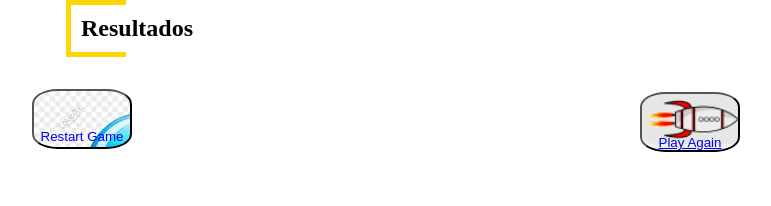
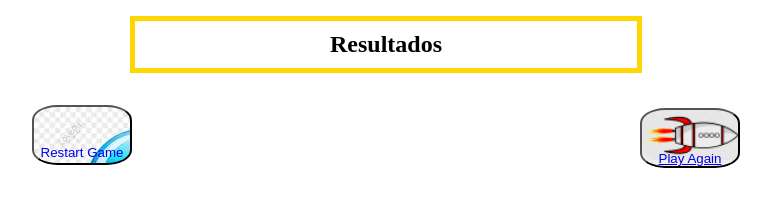
Before and after one commit to natt83/wheel-of-aliens, a website built with Vite: page src/pages/ResultsPage/index.html in a window 1280 px wide. Shown: the whole page, without its empty margins (254-1025 px from the left). Built offline with nearby package versions, Linux system fonts and the light colour scheme.

Commit message:
changes result div

```diff
--- a/src/assets/sass/result.scss
+++ b/src/assets/sass/result.scss
@@ -7,8 +7,9 @@
     border: 5px solid gold;
     background: transparent;
     text-align: center;
-    width: 50px;
-    margin-left: 25%;
+    margin-left: 30%;
+    margin-right: 30%;
+    margin-top: 1rem;
   }
 
   .result h2{
--- a/src/style.scss
+++ b/src/style.scss
@@ -1,2 +1,2 @@
 
-@use '../src/assets/sass/result.scss';
+@import "./assets/sass/result.scss";
```
